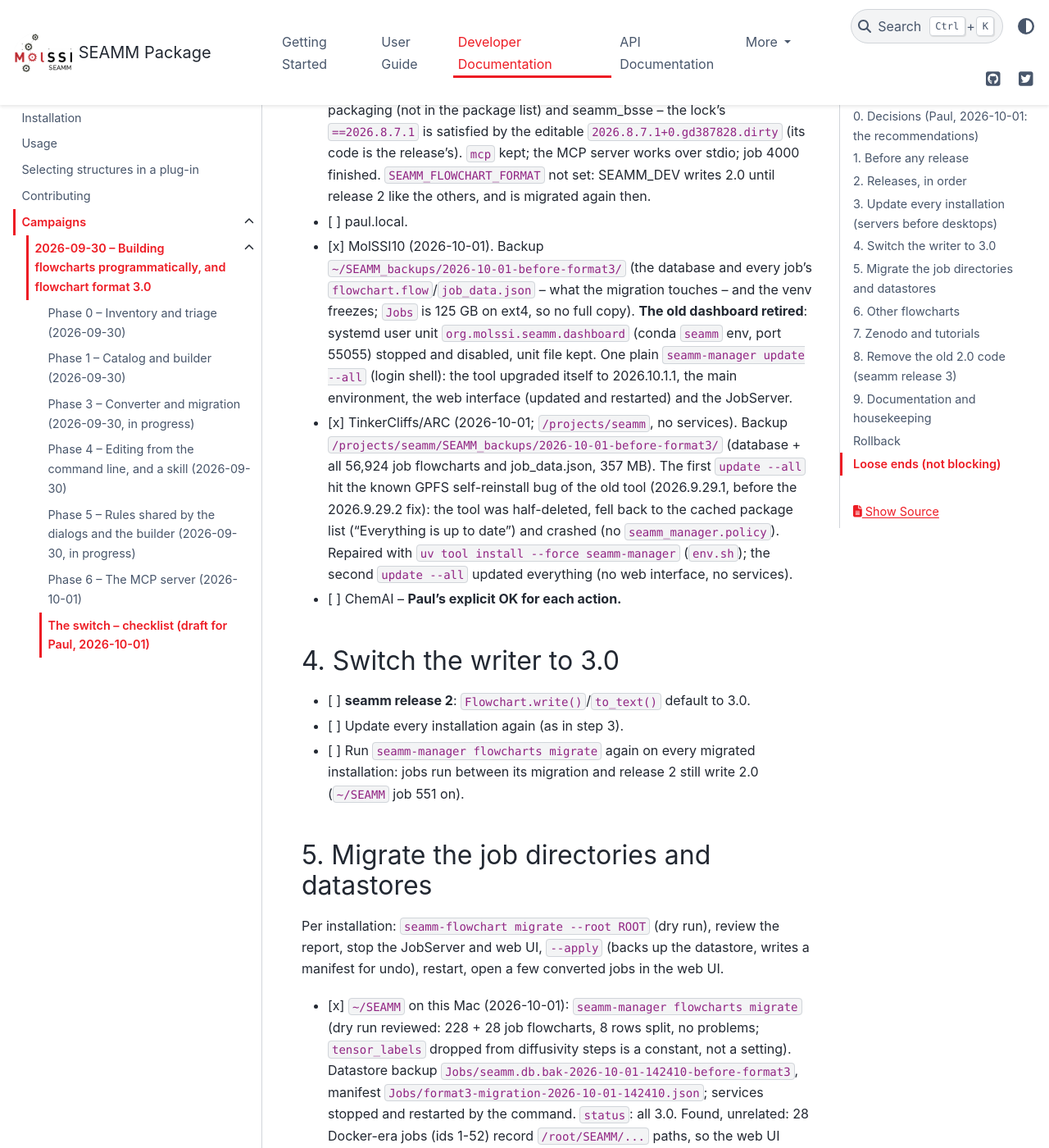
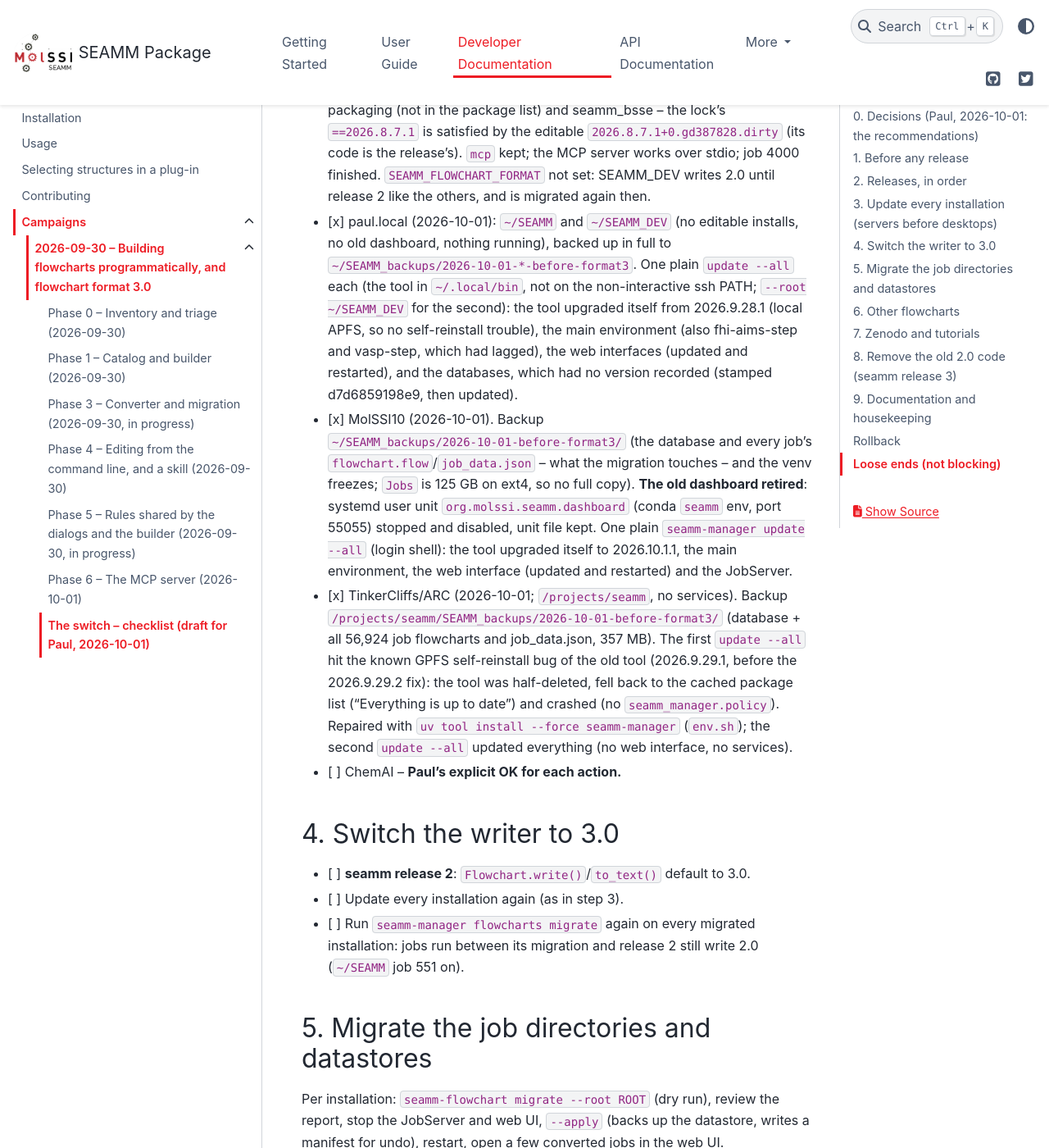
Before and after one commit to molssi-seamm/seamm, a Sphinx documentation site: the page built from docs/developer_guide/campaigns/2026-09-30/NOTES_switch.rst, in a window 1280 px wide and 1400 px high, scrolled down 3924 px. Shown: the whole window at 82% size. Built offline with Sphinx 7.4.7 and the PyData theme 0.15.4, drawn with Linux system fonts in a browser that asks for light colours; pages that are not in the unit, such as notebooks, are missing from menus; some of the changed text lies outside the part shown.

Commit message:
Switch checklist: paul.local updated and migrated
Co-Authored-By: Claude Opus 5.5 <noreply@anthropic.com>

```diff
--- a/docs/developer_guide/campaigns/2026-09-30/NOTES_switch.rst
+++ b/docs/developer_guide/campaigns/2026-09-30/NOTES_switch.rst
@@ -134,7 +134,13 @@ small test job and check it runs and its flowchart is recorded.
   ``2026.8.7.1+0.gd387828.dirty`` (its code is the release's). ``mcp`` kept; the MCP server
   works over stdio; job 4000 finished. ``SEAMM_FLOWCHART_FORMAT`` not set: SEAMM_DEV writes
   2.0 until release 2 like the others, and is migrated again then.
-- [ ] paul.local.
+- [x] paul.local (2026-10-01): ``~/SEAMM`` and ``~/SEAMM_DEV`` (no editable installs, no old
+  dashboard, nothing running), backed up in full to ``~/SEAMM_backups/2026-10-01-*-before-format3``.
+  One plain ``update --all`` each (the tool in ``~/.local/bin``, not on the non-interactive
+  ssh PATH; ``--root ~/SEAMM_DEV`` for the second): the tool upgraded itself from 2026.9.28.1
+  (local APFS, so no self-reinstall trouble), the main environment (also fhi-aims-step and
+  vasp-step, which had lagged), the web interfaces (updated and restarted), and the
+  databases, which had no version recorded (stamped d7d6859198e9, then updated).
 - [x] MolSSI10 (2026-10-01). Backup ``~/SEAMM_backups/2026-10-01-before-format3/`` (the
   database and every job's ``flowchart.flow``/``job_data.json`` -- what the migration
   touches -- and the venv freezes; ``Jobs`` is 125 GB on ext4, so no full copy). **The old
@@ -175,7 +181,9 @@ for undo), restart, open a few converted jobs in the web UI.
   command. ``status``: all 3.0. Found, unrelated: 28 Docker-era jobs (ids 1-52) record
   ``/root/SEAMM/...`` paths, so the web UI cannot show their files (``datastore rebuild``
   would record the real paths).
-- [ ] paul.local.
+- [x] paul.local (2026-10-01): ``~/SEAMM`` 2 job flowcharts and 1 row converted (backup
+  ``Jobs/seamm.db.bak-2026-10-01-165151-before-format3``), services restarted, web UI 200;
+  ``~/SEAMM_DEV`` has no jobs: nothing to convert.
 - [x] MolSSI10 (2026-10-01): dry run 347 + 1 job flowcharts, 35 rows split, the known
   LAMMPS Minimization attributes (14) and ``tensor_labels`` (7); applied (backup
   ``Jobs/seamm.db.bak-2026-10-01-150006-before-format3``). Job 682 (queue ``molssi10``)
```
